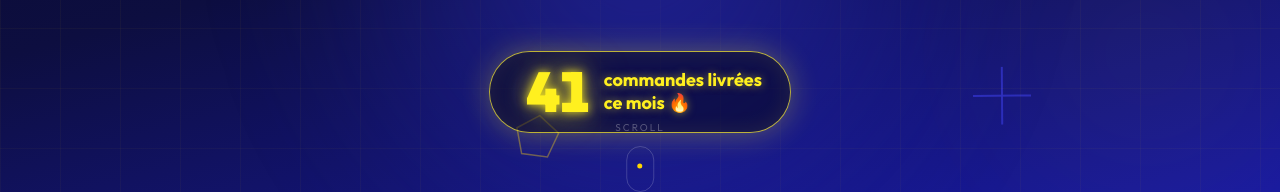
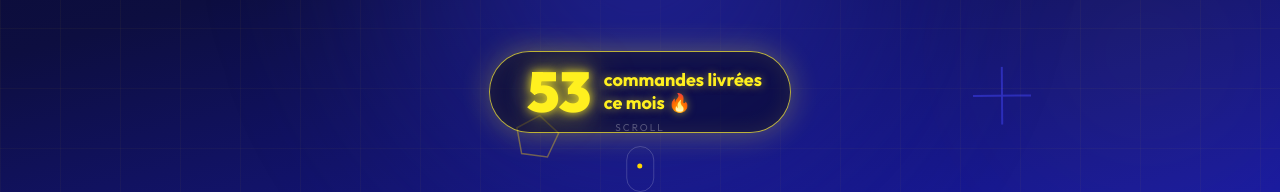
Before and after one commit to Architools785/uir-archi-tools, a React (Vite) app: page / in a window 1280 px wide. Shown: the part 572-764 px from the top of the page. Built offline with nearby package versions, Linux system fonts and the light colour scheme.

Commit message:
Rupture papier A3, carton plume 5mm, règle 50cm et compteur à 53

```diff
--- a/src/components/OrdersCounter.jsx
+++ b/src/components/OrdersCounter.jsx
@@ -3,7 +3,7 @@ import { motion, animate, useReducedMotion } from 'framer-motion'
 
 // ─── Compteur de commandes ───
 // Seul chiffre à mettre à jour chaque mois : le nombre de commandes livrées.
-const DELIVERED_ORDERS_THIS_MONTH = 41
+const DELIVERED_ORDERS_THIS_MONTH = 53
 
 const NEON = '#FFF01F'
 const NEON_GLOW = 'rgba(255,240,31,'
--- a/src/components/Products.jsx
+++ b/src/components/Products.jsx
@@ -11,6 +11,9 @@ import OutOfStockBadge from './OutOfStockBadge'
 export const OUT_OF_STOCK_SLUGS = [
   'trace-lettres-petit',
   'trace-lettres-grand',
+  'papier-a3',
+  'carton-plume-5mm',
+  'regle-50cm-plastique',
 ]
 
 const CATALOG = [
```
